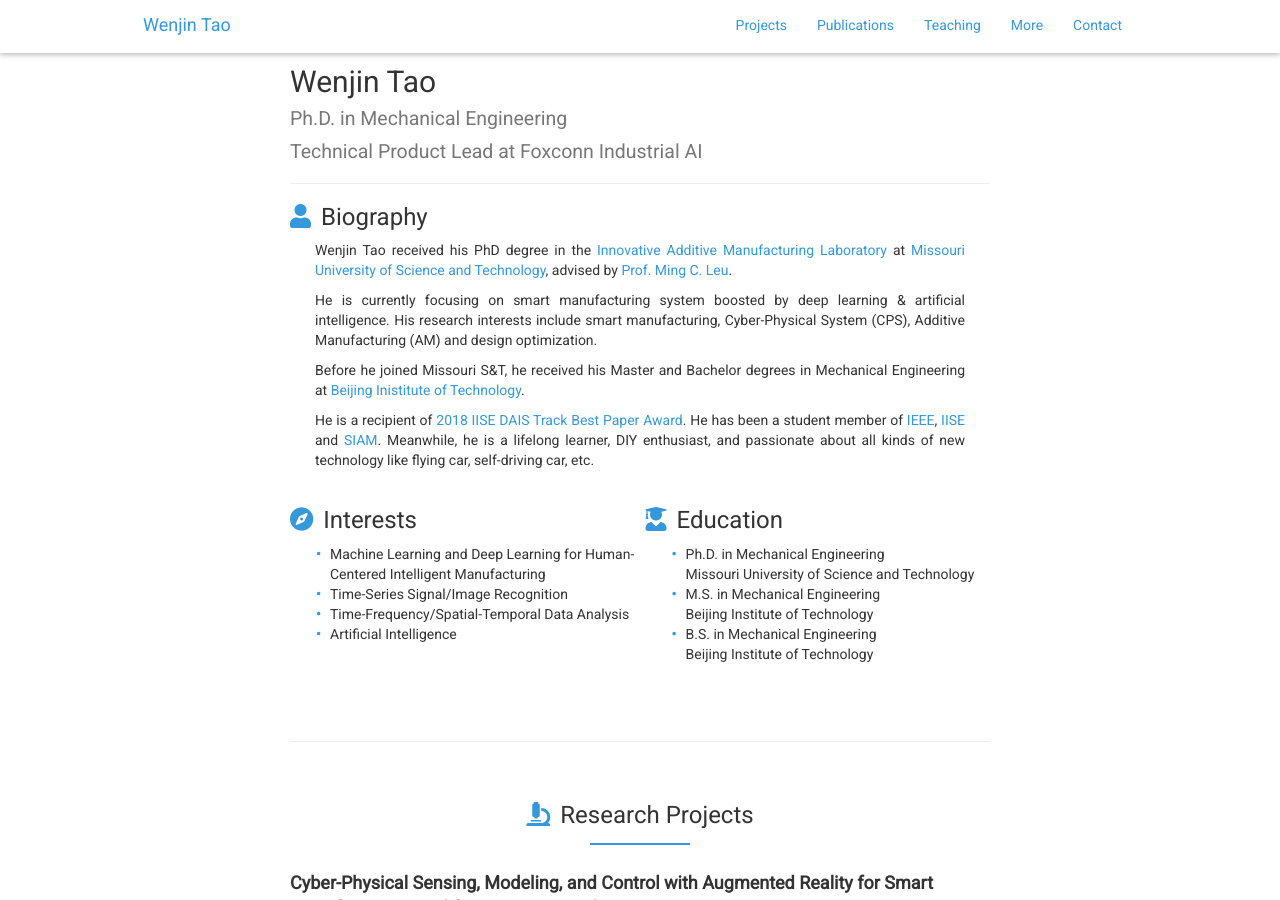
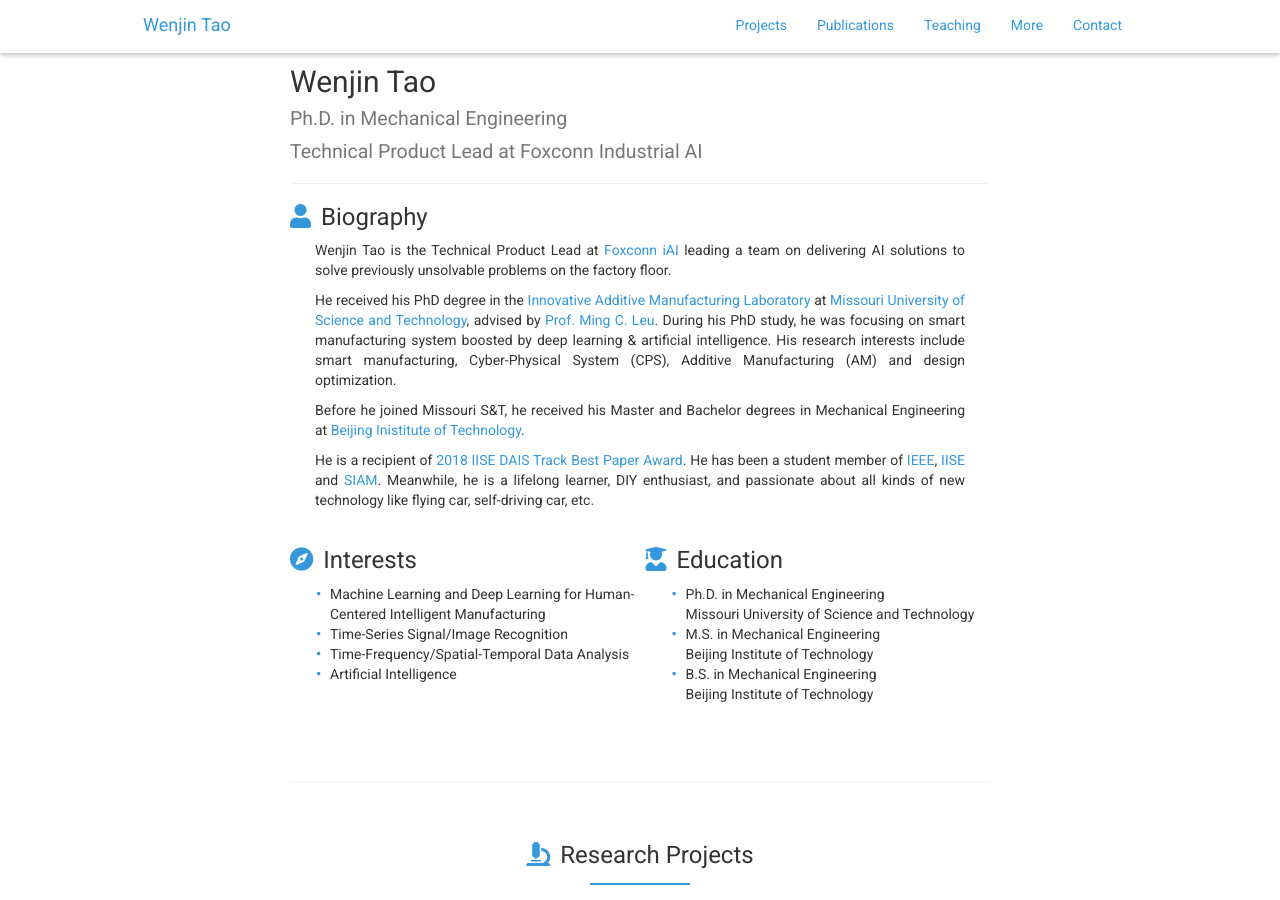
Before and after one commit to WenjinTao/WenjinTao.github.io, a Jekyll site: the page built from index.md, in a window 1280 px wide and 900 px high. Built offline with Jekyll 4.4.1, drawn with Linux system fonts in a browser that asks for light colours; nearby versions of some CDN libraries; comment, search, counter and statistics services are not loaded; a style sheet for code colours, icons or effects is not loaded.

Commit message:
Update index.md

```diff
--- a/index.md
+++ b/index.md
@@ -2,14 +2,14 @@
 layout: page
 title: Wenjin Tao
 tagline: <br>Ph.D. in Mechanical Engineering <br>Technical Product Lead at Foxconn Industrial AI
-description: Wenjin Tao | Missouri S&T
+description: Wenjin Tao | Foxconn iAI
 ---
 
 <h3><i class="fas fa-user"></i>Biography</h3>
 
-Wenjin Tao received his PhD degree in the [Innovative Additive Manufacturing Laboratory](http://web.mst.edu/~mstiam/) at [Missouri University of Science and Technology](https://www.mst.edu/), advised by  [Prof. Ming C. Leu](https://web.mst.edu/~mleu/).
+Wenjin Tao is the Technical Product Lead at [Foxconn iAI](https://foxconniai.com/) leading a team on delivering AI solutions to solve previously unsolvable problems on the factory floor.
 
-He is currently focusing on smart manufacturing system boosted by deep learning & artificial intelligence. His research interests include smart manufacturing, Cyber-Physical System (CPS), Additive Manufacturing (AM) and design optimization.
+He received his PhD degree in the [Innovative Additive Manufacturing Laboratory](http://web.mst.edu/~mstiam/) at [Missouri University of Science and Technology](https://www.mst.edu/), advised by  [Prof. Ming C. Leu](https://web.mst.edu/~mleu/). During his PhD study, he was focusing on smart manufacturing system boosted by deep learning & artificial intelligence. His research interests include smart manufacturing, Cyber-Physical System (CPS), Additive Manufacturing (AM) and design optimization.
 
 Before he joined Missouri S&T, he received his Master and Bachelor degrees in Mechanical Engineering at [Beijing Inistitute of Technology](http://english.bit.edu.cn/).
 
```
